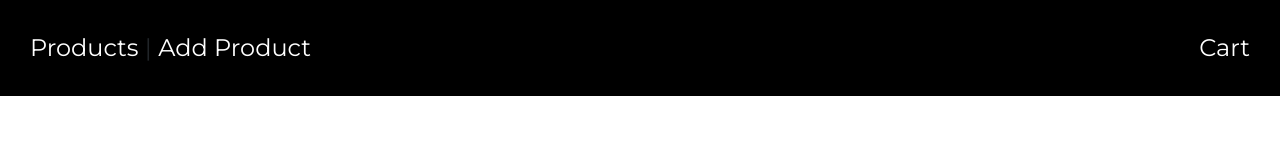
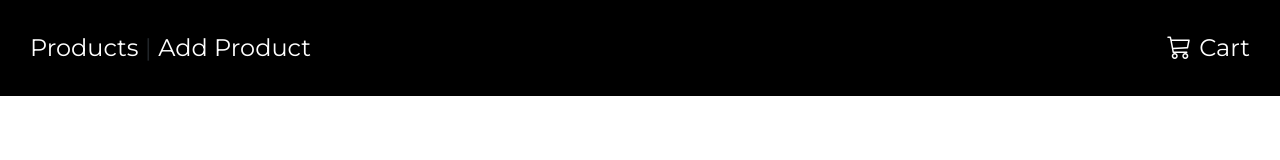
Before and after one commit to Walter-Satriano/Vuejs-E-Commerce-Site, a Vue app: page / in a window 1280 px wide. Shown: the top 160 px of the page. Built offline with nearby package versions, Linux system fonts and the light colour scheme.

Commit message:
minor fix

```diff
--- a/src/App.vue
+++ b/src/App.vue
@@ -6,7 +6,7 @@
         <router-link to="/add-product">Add Product</router-link>
       </div>
       <div>
-        <a class="cartlink" @click='toggleShowCart()'>Cart</a>
+        <a @click='toggleShowCart()'><i class="bi bi-cart3 me-2"></i>Cart</a>
       </div>
     </div>
 
@@ -60,6 +60,10 @@ export default {
       &.router-link-exact-active {
         color: #42b983;
       }
+
+      &:hover {
+        color: #42b983;
+      }
     }
   }
 </style>
```
Lines whose indentation alone changed are shown as unchanged.
